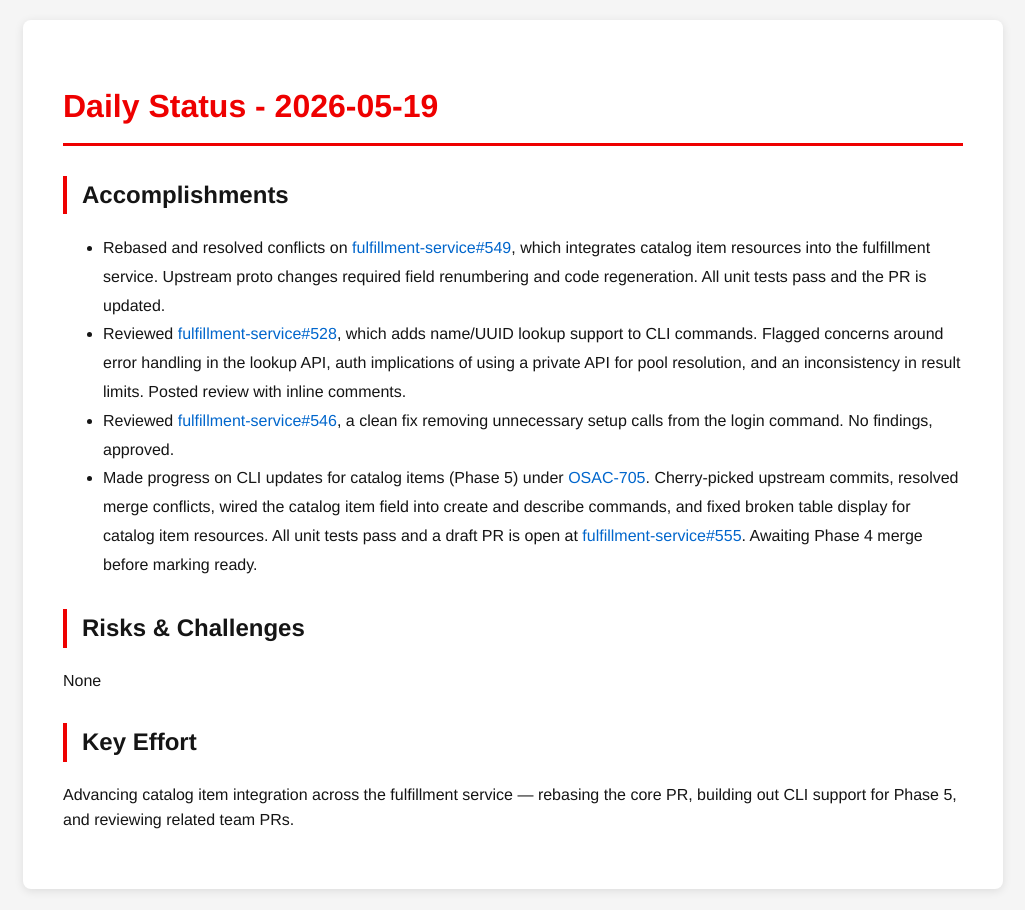
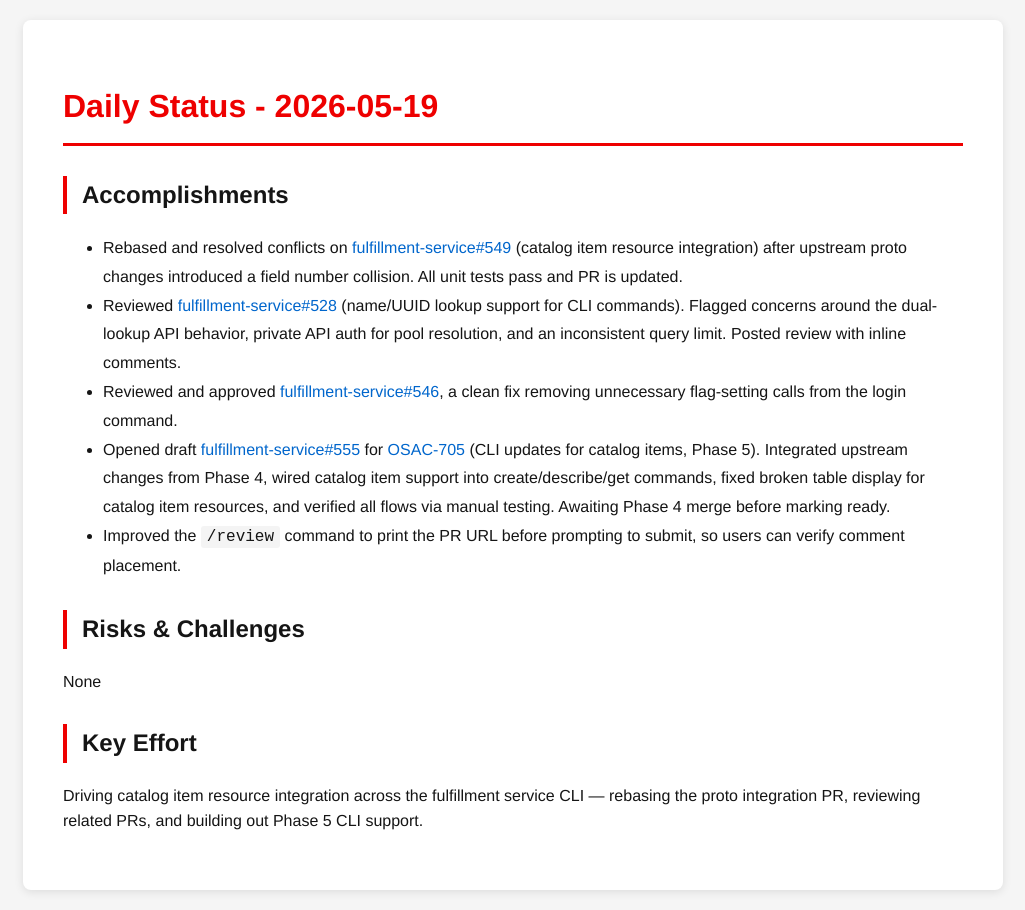
Before and after one commit to tzvatot/daily-status, a Jekyll site: the page built from 2026-05-19.md, in a window 1280 px wide. Shown: the whole page, without its empty margins (127-1152 px from the left). Built offline with Jekyll 4.4.1, drawn with Linux system fonts in a browser that asks for light colours.

Commit message:
Daily status update - 2026-05-19

```diff
--- a/2026-05-19.md
+++ b/2026-05-19.md
@@ -7,13 +7,14 @@
 # Daily Status - 2026-05-19
 
 ## Accomplishments
-- Rebased and resolved conflicts on [fulfillment-service#549](https://github.com/osac-project/fulfillment-service/pull/549), which integrates catalog item resources into the fulfillment service. Upstream proto changes required field renumbering and code regeneration. All unit tests pass and the PR is updated.
-- Reviewed [fulfillment-service#528](https://github.com/osac-project/fulfillment-service/pull/528), which adds name/UUID lookup support to CLI commands. Flagged concerns around error handling in the lookup API, auth implications of using a private API for pool resolution, and an inconsistency in result limits. Posted review with inline comments.
-- Reviewed [fulfillment-service#546](https://github.com/osac-project/fulfillment-service/pull/546), a clean fix removing unnecessary setup calls from the login command. No findings, approved.
-- Made progress on CLI updates for catalog items (Phase 5) under [OSAC-705](https://redhat.atlassian.net/browse/OSAC-705). Cherry-picked upstream commits, resolved merge conflicts, wired the catalog item field into create and describe commands, and fixed broken table display for catalog item resources. All unit tests pass and a draft PR is open at [fulfillment-service#555](https://github.com/osac-project/fulfillment-service/pull/555). Awaiting Phase 4 merge before marking ready.
+- Rebased and resolved conflicts on [fulfillment-service#549](https://github.com/osac-project/fulfillment-service/pull/549) (catalog item resource integration) after upstream proto changes introduced a field number collision. All unit tests pass and PR is updated.
+- Reviewed [fulfillment-service#528](https://github.com/osac-project/fulfillment-service/pull/528) (name/UUID lookup support for CLI commands). Flagged concerns around the dual-lookup API behavior, private API auth for pool resolution, and an inconsistent query limit. Posted review with inline comments.
+- Reviewed and approved [fulfillment-service#546](https://github.com/osac-project/fulfillment-service/pull/546), a clean fix removing unnecessary flag-setting calls from the login command.
+- Opened draft [fulfillment-service#555](https://github.com/osac-project/fulfillment-service/pull/555) for [OSAC-705](https://redhat.atlassian.net/browse/OSAC-705) (CLI updates for catalog items, Phase 5). Integrated upstream changes from Phase 4, wired catalog item support into create/describe/get commands, fixed broken table display for catalog item resources, and verified all flows via manual testing. Awaiting Phase 4 merge before marking ready.
+- Improved the `/review` command to print the PR URL before prompting to submit, so users can verify comment placement.
 
 ## Risks & Challenges
 None
 
 ## Key Effort
-Advancing catalog item integration across the fulfillment service — rebasing the core PR, building out CLI support for Phase 5, and reviewing related team PRs.
+Driving catalog item resource integration across the fulfillment service CLI — rebasing the proto integration PR, reviewing related PRs, and building out Phase 5 CLI support.
```
